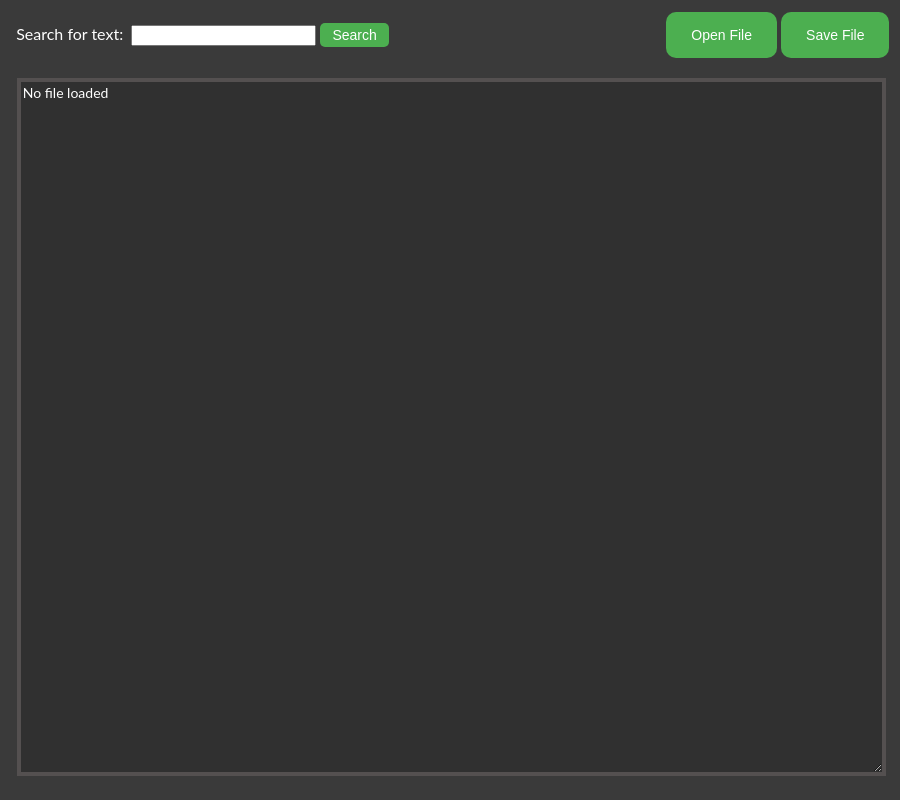
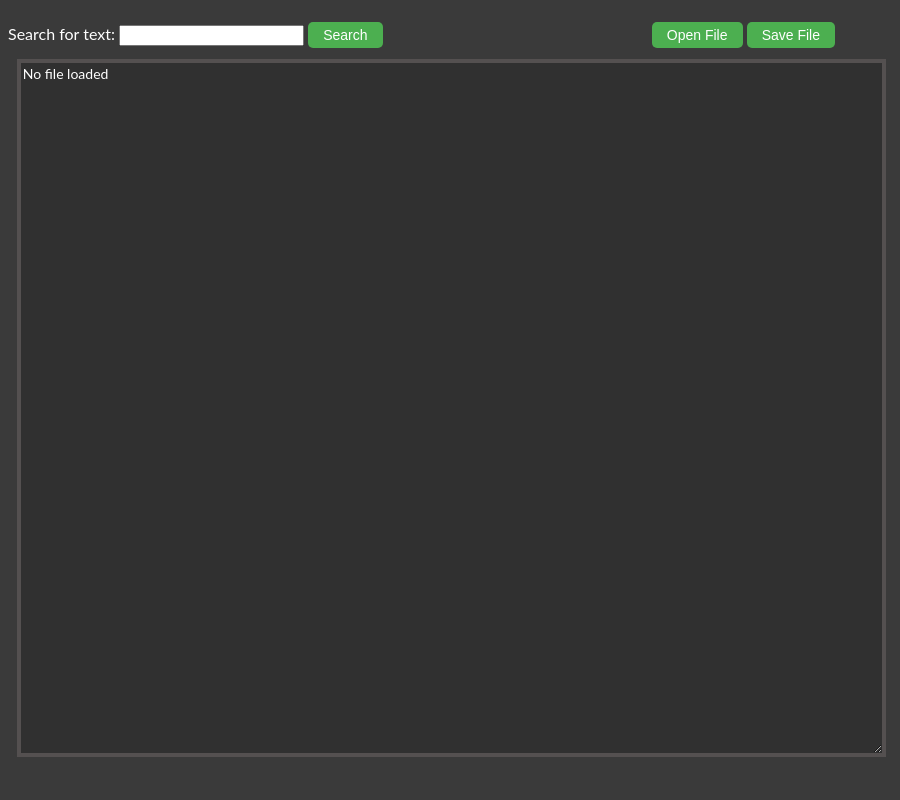
Before and after one commit to Dragon8oy/electron, an Electron app: page index.html in a window 900 px wide. Drawn offline with Linux system fonts and the light colour scheme; no server answers.

Commit message:
Reduced size of buttons

```diff
--- a/assets/css/stylesheet.css
+++ b/assets/css/stylesheet.css
@@ -25,28 +25,21 @@ body, html {
 
 .button {
   background-color: #4CAF50;
-  border-radius: 10px;
+  border-radius: 5px;
   border: none;
   color: white;
-  padding: 15px 25px;
+  padding: 5px 15px;
   text-align: center;
   font-size: 14px;
   cursor: pointer;
 }
 
 .button:hover {
-  background-color: green;
+  background-color: #4CAF50;
 }
 
-.searchBtn {
+.search-button {
   display: inline-block;
-  background-color: #4CAF50;
-  border-radius: 5px;
-  color: white;
-  padding: 4px 12px;
-  border: none;
-  text-align: center;
-  font-size: 14px;
 }
 
 .searchMenu {
--- a/index.html
+++ b/index.html
@@ -6,17 +6,15 @@
     <link href="assets/css/stylesheet.css" rel="stylesheet">
   </head>
   <body>
-    &nbsp
     <a id="searchMenu" class="searchMenu" >
-      <p style="display: inline-block;" >Search for text:</p>&nbsp
+      <p style="display: inline-block;" >Search for text:</p>
       <input style="display: inline-block;" id="searchBox" ></input>
-      <button id="searchBtn" class="searchBtn" onClick="searchText('')" >Search</button>
+      <button id="searchButton" class="button search-button" onClick="searchText('')" >Search</button>
     </a>
-    &nbsp
-    <a class="buttonGroup"><button class="button" onClick="openFile()">Open File</button>
+    <div class="buttonGroup">
+      <button class="button" onClick="openFile()">Open File</button>
       <button class="button" onClick="saveFile()">Save File</button>
-    </a>
-    <br><br>
+    </div>
     <textarea contenteditable="true" oninput="checkSave()" id="workspace" class="workspace">No file loaded</textarea>
 
     <script src="./renderer.js"></script>
```
